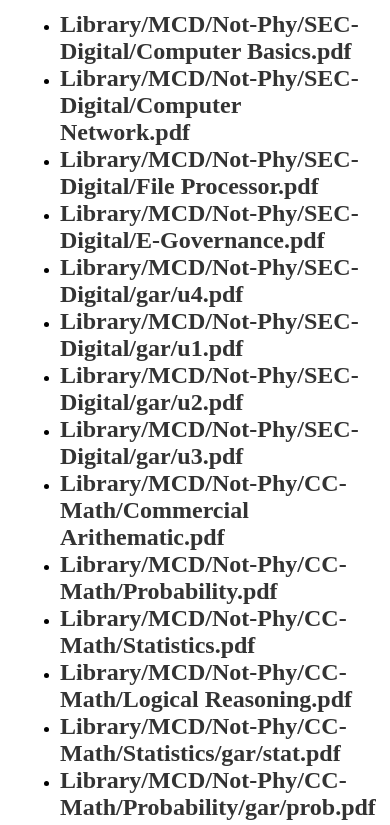
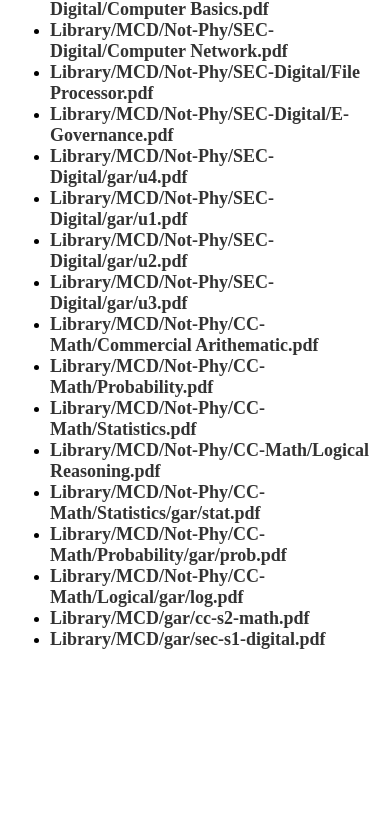
Before and after one commit to rajeshphy/Visible, a plain HTML site: page tracker.html in a window 390 px wide. Shown: the part 75-900 px from the top of the page. After the commit the page ends 844 px from the top, so only its background shows below. Drawn offline with Linux system fonts and the light colour scheme.

Commit message:
Tracker html updated

```diff
--- a/tracker.html
+++ b/tracker.html
@@ -25,28 +25,39 @@ h1 {
     border-radius: 20px;
     text-decoration: none;
 }
+@media (max-width: 600px) {
+    body {
+        margin: 10px;
+    }
+    a {
+        font-size: 18px;
+    }
+    h1 {
+        font-size: 24px;
+    }
+}
 </style>
 </head>
 <body>
 <h1>File Tracker</h1>
 <ul>
-<li><a href="/Users/rajeshkumar/XXX/GIT/Library/MCD/Not-Phy/SEC-Digital/Computer Basics.pdf">Library/MCD/Not-Phy/SEC-Digital/Computer Basics.pdf</a></li>
-<li><a href="/Users/rajeshkumar/XXX/GIT/Library/MCD/Not-Phy/SEC-Digital/Computer Network.pdf">Library/MCD/Not-Phy/SEC-Digital/Computer Network.pdf</a></li>
-<li><a href="/Users/rajeshkumar/XXX/GIT/Library/MCD/Not-Phy/SEC-Digital/File Processor.pdf">Library/MCD/Not-Phy/SEC-Digital/File Processor.pdf</a></li>
-<li><a href="/Users/rajeshkumar/XXX/GIT/Library/MCD/Not-Phy/SEC-Digital/E-Governance.pdf">Library/MCD/Not-Phy/SEC-Digital/E-Governance.pdf</a></li>
-<li><a href="/Users/rajeshkumar/XXX/GIT/Library/MCD/Not-Phy/SEC-Digital/gar/u4.pdf">Library/MCD/Not-Phy/SEC-Digital/gar/u4.pdf</a></li>
-<li><a href="/Users/rajeshkumar/XXX/GIT/Library/MCD/Not-Phy/SEC-Digital/gar/u1.pdf">Library/MCD/Not-Phy/SEC-Digital/gar/u1.pdf</a></li>
-<li><a href="/Users/rajeshkumar/XXX/GIT/Library/MCD/Not-Phy/SEC-Digital/gar/u2.pdf">Library/MCD/Not-Phy/SEC-Digital/gar/u2.pdf</a></li>
-<li><a href="/Users/rajeshkumar/XXX/GIT/Library/MCD/Not-Phy/SEC-Digital/gar/u3.pdf">Library/MCD/Not-Phy/SEC-Digital/gar/u3.pdf</a></li>
-<li><a href="/Users/rajeshkumar/XXX/GIT/Library/MCD/Not-Phy/CC-Math/Commercial Arithematic.pdf">Library/MCD/Not-Phy/CC-Math/Commercial Arithematic.pdf</a></li>
-<li><a href="/Users/rajeshkumar/XXX/GIT/Library/MCD/Not-Phy/CC-Math/Probability.pdf">Library/MCD/Not-Phy/CC-Math/Probability.pdf</a></li>
-<li><a href="/Users/rajeshkumar/XXX/GIT/Library/MCD/Not-Phy/CC-Math/Statistics.pdf">Library/MCD/Not-Phy/CC-Math/Statistics.pdf</a></li>
-<li><a href="/Users/rajeshkumar/XXX/GIT/Library/MCD/Not-Phy/CC-Math/Logical Reasoning.pdf">Library/MCD/Not-Phy/CC-Math/Logical Reasoning.pdf</a></li>
-<li><a href="/Users/rajeshkumar/XXX/GIT/Library/MCD/Not-Phy/CC-Math/Statistics/gar/stat.pdf">Library/MCD/Not-Phy/CC-Math/Statistics/gar/stat.pdf</a></li>
-<li><a href="/Users/rajeshkumar/XXX/GIT/Library/MCD/Not-Phy/CC-Math/Probability/gar/prob.pdf">Library/MCD/Not-Phy/CC-Math/Probability/gar/prob.pdf</a></li>
-<li><a href="/Users/rajeshkumar/XXX/GIT/Library/MCD/Not-Phy/CC-Math/Logical/gar/log.pdf">Library/MCD/Not-Phy/CC-Math/Logical/gar/log.pdf</a></li>
-<li><a href="/Users/rajeshkumar/XXX/GIT/Library/MCD/gar/cc-s2-math.pdf">Library/MCD/gar/cc-s2-math.pdf</a></li>
-<li><a href="/Users/rajeshkumar/XXX/GIT/Library/MCD/gar/sec-s1-digital.pdf">Library/MCD/gar/sec-s1-digital.pdf</a></li>
+<li><a href="Library/MCD/Not-Phy/SEC-Digital/Computer Basics.pdf">Library/MCD/Not-Phy/SEC-Digital/Computer Basics.pdf</a></li>
+<li><a href="Library/MCD/Not-Phy/SEC-Digital/Computer Network.pdf">Library/MCD/Not-Phy/SEC-Digital/Computer Network.pdf</a></li>
+<li><a href="Library/MCD/Not-Phy/SEC-Digital/File Processor.pdf">Library/MCD/Not-Phy/SEC-Digital/File Processor.pdf</a></li>
+<li><a href="Library/MCD/Not-Phy/SEC-Digital/E-Governance.pdf">Library/MCD/Not-Phy/SEC-Digital/E-Governance.pdf</a></li>
+<li><a href="Library/MCD/Not-Phy/SEC-Digital/gar/u4.pdf">Library/MCD/Not-Phy/SEC-Digital/gar/u4.pdf</a></li>
+<li><a href="Library/MCD/Not-Phy/SEC-Digital/gar/u1.pdf">Library/MCD/Not-Phy/SEC-Digital/gar/u1.pdf</a></li>
+<li><a href="Library/MCD/Not-Phy/SEC-Digital/gar/u2.pdf">Library/MCD/Not-Phy/SEC-Digital/gar/u2.pdf</a></li>
+<li><a href="Library/MCD/Not-Phy/SEC-Digital/gar/u3.pdf">Library/MCD/Not-Phy/SEC-Digital/gar/u3.pdf</a></li>
+<li><a href="Library/MCD/Not-Phy/CC-Math/Commercial Arithematic.pdf">Library/MCD/Not-Phy/CC-Math/Commercial Arithematic.pdf</a></li>
+<li><a href="Library/MCD/Not-Phy/CC-Math/Probability.pdf">Library/MCD/Not-Phy/CC-Math/Probability.pdf</a></li>
+<li><a href="Library/MCD/Not-Phy/CC-Math/Statistics.pdf">Library/MCD/Not-Phy/CC-Math/Statistics.pdf</a></li>
+<li><a href="Library/MCD/Not-Phy/CC-Math/Logical Reasoning.pdf">Library/MCD/Not-Phy/CC-Math/Logical Reasoning.pdf</a></li>
+<li><a href="Library/MCD/Not-Phy/CC-Math/Statistics/gar/stat.pdf">Library/MCD/Not-Phy/CC-Math/Statistics/gar/stat.pdf</a></li>
+<li><a href="Library/MCD/Not-Phy/CC-Math/Probability/gar/prob.pdf">Library/MCD/Not-Phy/CC-Math/Probability/gar/prob.pdf</a></li>
+<li><a href="Library/MCD/Not-Phy/CC-Math/Logical/gar/log.pdf">Library/MCD/Not-Phy/CC-Math/Logical/gar/log.pdf</a></li>
+<li><a href="Library/MCD/gar/cc-s2-math.pdf">Library/MCD/gar/cc-s2-math.pdf</a></li>
+<li><a href="Library/MCD/gar/sec-s1-digital.pdf">Library/MCD/gar/sec-s1-digital.pdf</a></li>
 </ul>
 </body>
 </html>
```
